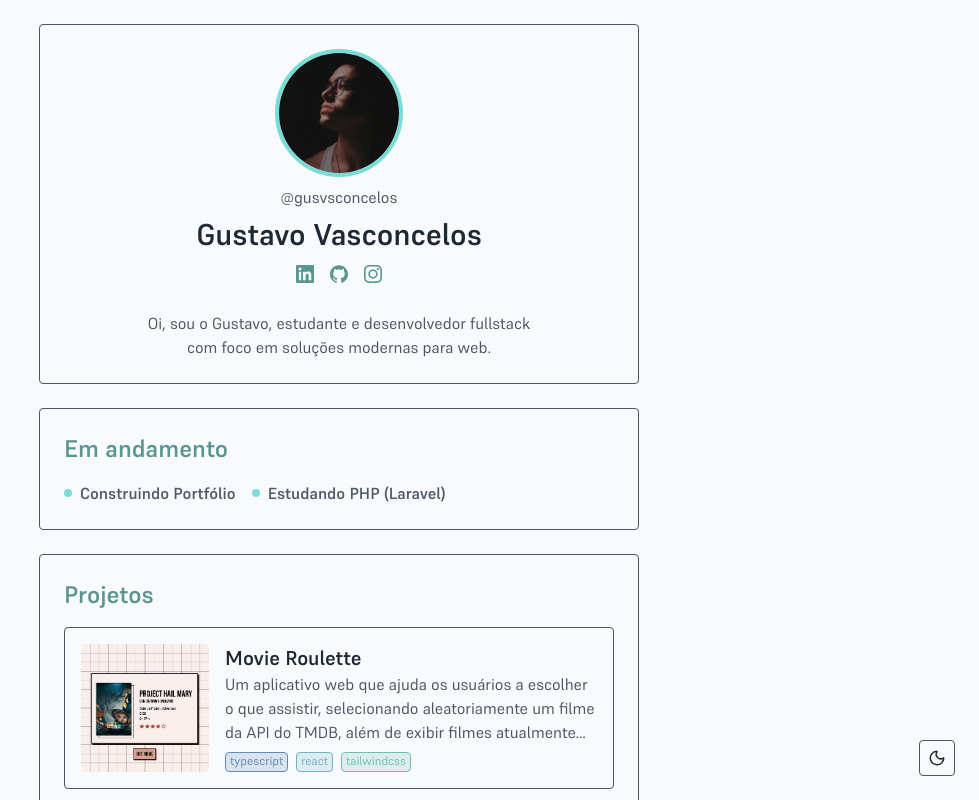
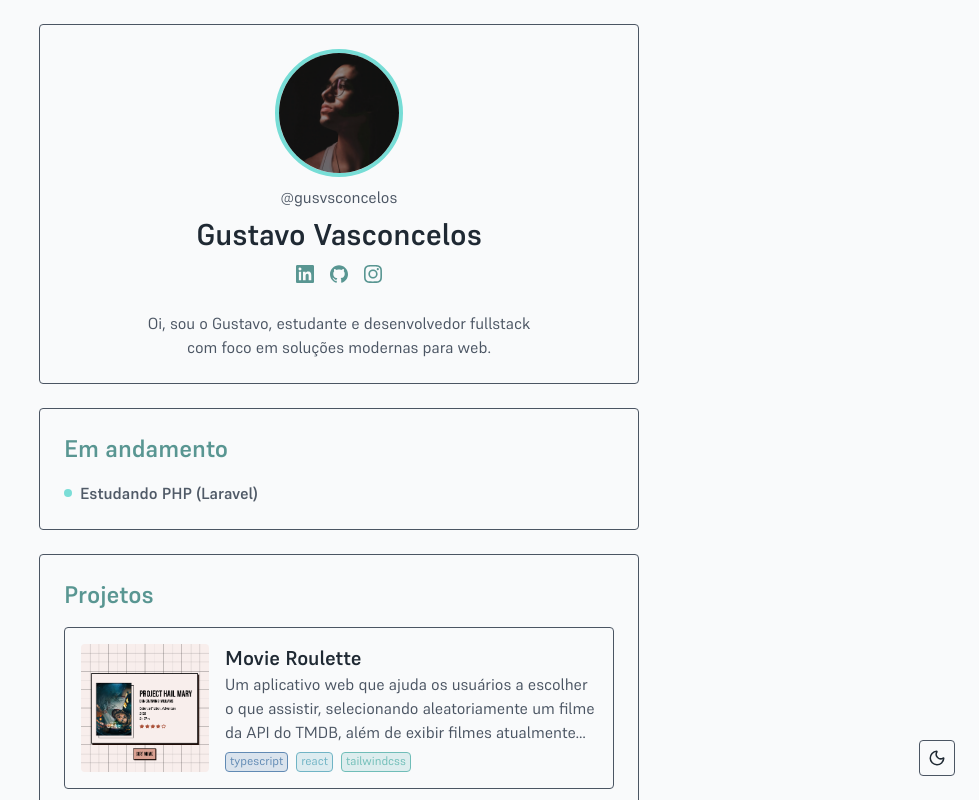
Before and after one commit to gusvsconcelos/portfolio, a React (Vite) app: page / in a window 1280 px wide. Shown: the top 800 px of the page, without its empty margins (301-1280 px from the left). Built offline with nearby package versions, Linux system fonts and the light colour scheme.

Commit message:
chore: remove portfolio development from currently-working-on section

```diff
--- a/src/components/layout/CurrentlyWorkingOn.tsx
+++ b/src/components/layout/CurrentlyWorkingOn.tsx
@@ -8,11 +8,6 @@ export default function CurrentlyWorkingOn() {
       <div className="flex flex-wrap gap-4 mt-4 *:flex *:items-center *:gap-2 *:text-fg-2 *:dark:text-fg-dark-2 *:font-semibold *:animate-pulse">
         <div>
           <div className="w-2 h-2 rounded-full bg-accent-2"></div>
-          <p>Construindo Portfólio</p>
-        </div>
-
-        <div>
-          <div className="w-2 h-2 rounded-full bg-accent-2"></div>
           <p>Estudando PHP (Laravel)</p>
         </div>
       </div>
```
